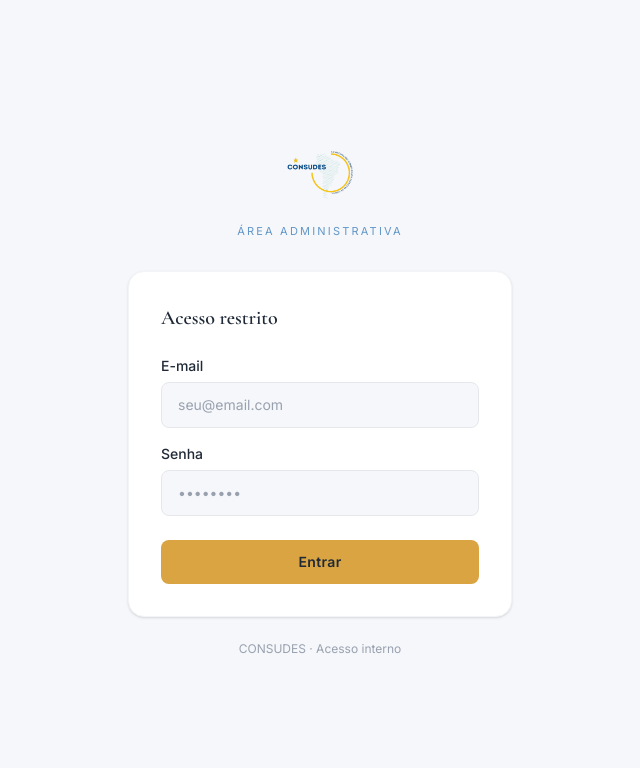
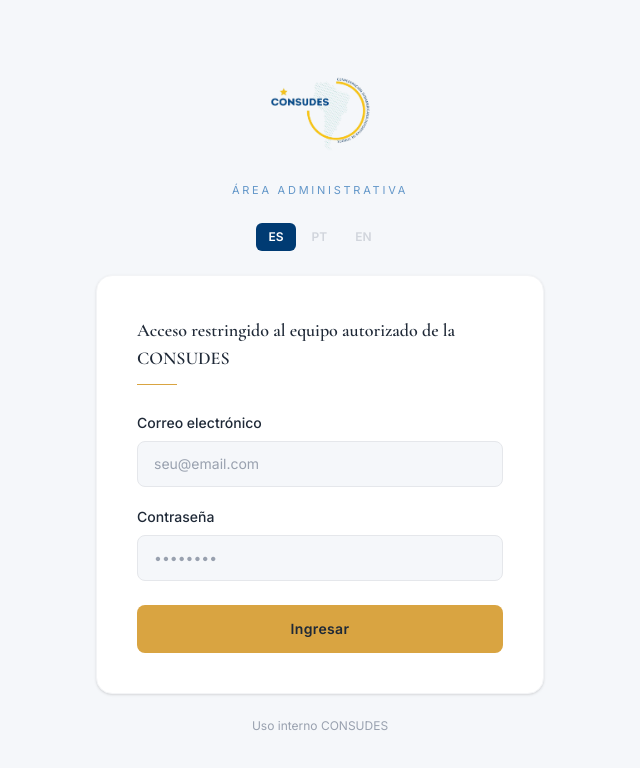
Before and after one commit to lemenezes/consudes-app, a React (Vite) app: page /admin/login in a window 1280 px wide. Shown: the top 768 px of the page, without its empty margins (320-960 px from the left). Built offline with nearby package versions, Linux system fonts and the light colour scheme; no server answers.

Commit message:
feat(admin): login institucional CONSUDES com i18n completo, seletor de idioma e layout ampliado

```diff
--- a/src/i18n/translations.ts
+++ b/src/i18n/translations.ts
@@ -138,6 +138,17 @@
         total: 'en total',
         upcomingModules: 'Próximos módulos',
         upcomingDesc: 'Galería, Informes y Federaciones están en desarrollo y estarán disponibles pronto.',
+      },
+      login: {
+        adminArea: 'Área Administrativa',
+        restricted: 'Acceso restringido al equipo autorizado de la CONSUDES',
+        email: 'Correo electrónico',
+        password: 'Contraseña',
+        signIn: 'Ingresar',
+        signingIn: 'Ingresando…',
+        internalAccess: 'Uso interno CONSUDES',
+        errorUnauthorized: 'Acceso no autorizado para este correo.',
+        errorInvalid: 'Credenciales inválidas. Verifique correo y contraseña.',
       },
     },
   },
@@ -280,6 +291,17 @@
         upcomingModules: 'Próximos módulos',
         upcomingDesc: 'Galeria, Relatórios de Transparência e Federações estão em desenvolvimento e serão ativados em breve.',
       },
+      login: {
+        adminArea: 'Área Administrativa',
+        restricted: 'Acesso restrito à equipe autorizada da CONSUDES',
+        email: 'E-mail',
+        password: 'Senha',
+        signIn: 'Entrar',
+        signingIn: 'Entrando…',
+        internalAccess: 'Uso interno CONSUDES',
+        errorUnauthorized: 'Acesso não autorizado para este e-mail.',
+        errorInvalid: 'Credenciais inválidas. Verifique e-mail e senha.',
+      },
     },
   },
 
@@ -421,6 +443,17 @@
         upcomingModules: 'Upcoming modules',
         upcomingDesc: 'Gallery, Reports and Federations are in development and will be available soon.',
       },
+      login: {
+        adminArea: 'Área Administrativa',
+        restricted: 'Restricted to the authorized CONSUDES team',
+        email: 'E-mail',
+        password: 'Password',
+        signIn: 'Sign in',
+        signingIn: 'Signing in…',
+        internalAccess: 'Internal use — CONSUDES',
+        errorUnauthorized: 'Access not authorized for this email.',
+        errorInvalid: 'Invalid credentials. Check email and password.',
+      },
     },
   },
 } satisfies Record<Lang, unknown>;
--- a/src/pages/admin/AdminLoginPage.tsx
+++ b/src/pages/admin/AdminLoginPage.tsx
@@ -2,10 +2,19 @@
 import type { FormEvent } from 'react';
 import { Navigate, useNavigate } from 'react-router-dom';
 import { useAuth } from '../../context/AuthContext';
+import { useLanguage } from '../../context/LanguageContext';
 import { isAdminEmail } from '../../utils/adminAllowlist';
+import type { Lang } from '../../i18n/translations';
+
+const LANGS: { code: Lang; label: string }[] = [
+  { code: 'es', label: 'ES' },
+  { code: 'pt', label: 'PT' },
+  { code: 'en', label: 'EN' },
+];
 
 export default function AdminLoginPage() {
   const { user, signIn } = useAuth();
+  const { t, lang, setLang } = useLanguage();
   const navigate = useNavigate();
 
   const [email, setEmail] = useState('');
@@ -13,7 +22,6 @@
   const [error, setError] = useState<string | null>(null);
   const [loading, setLoading] = useState(false);
 
-  // Já autenticado → redireciona direto
   if (user) {
     return <Navigate to="/admin" replace />;
   }
@@ -22,18 +30,16 @@
     e.preventDefault();
     setError(null);
 
-    // Allowlist check antes de chamar o Supabase
     if (!isAdminEmail(email)) {
-      setError('Acesso não autorizado para este e-mail.');
+      setError(t.admin.login.errorUnauthorized);
       return;
     }
 
     setLoading(true);
-
     const { error: authError } = await signIn(email, password);
 
     if (authError) {
-      setError('Credenciais inválidas. Verifique e-mail e senha.');
+      setError(t.admin.login.errorInvalid);
       setLoading(false);
     } else {
       navigate('/admin', { replace: true });
@@ -41,42 +47,57 @@
   };
 
   return (
-    <div className="min-h-screen bg-[#F5F7FA] flex items-center justify-center p-4">
-      <div className="w-full max-w-sm">
+    <div className="min-h-screen bg-[#F5F7FA] flex items-center justify-center p-6">
+      <div className="w-full max-w-md">
         {/* Logo + título */}
-        <div className="text-center mb-8">
+        <div className="text-center mb-6">
           <img
             src="/logo-novo-consudes-removebg-preview-1.png"
             alt="CONSUDES"
-            className="h-16 w-auto mx-auto mb-4"
+            className="h-24 w-auto mx-auto mb-5"
           />
-          <p className="text-[11px] tracking-[0.2em] uppercase text-[#0057A8]/60 font-['Inter']">
-            Área Administrativa
+          <p className="text-[11px] tracking-[0.25em] uppercase text-[#0057A8]/60 font-['Inter']">
+            {t.admin.login.adminArea}
           </p>
         </div>
 
+        {/* Seletor de idioma */}
+        <div className="flex justify-center gap-1 mb-6">
+          {LANGS.map(({ code, label }) => (
+            <button
+              key={code}
+              onClick={() => setLang(code)}
+              className={`px-3 py-1.5 rounded-md text-xs font-semibold transition-colors ${
+                lang === code
+                  ? 'bg-[#003B73] text-white'
+                  : 'text-gray-300 hover:text-gray-600 hover:bg-gray-50'
+              }`}
+            >
+              {label}
+            </button>
+          ))}
+        </div>
+
         {/* Card */}
-        <div className="bg-white rounded-2xl shadow-sm border border-gray-100 p-8">
-          <h1 className="text-xl font-['Cormorant_Garamond'] font-semibold text-[#1F2937] mb-6">
-            Acesso restrito
+        <div className="bg-white rounded-2xl shadow-sm border border-gray-100 px-10 py-10">
+          <h1 className="text-lg font-['Cormorant_Garamond'] font-semibold text-[#1F2937] mb-1">
+            {t.admin.login.restricted}
           </h1>
+          <div className="w-10 h-px bg-[#D9A441] mb-7 mt-3" />
 
           {error && (
             <div
               role="alert"
-              className="mb-5 px-4 py-3 rounded-lg bg-red-50 border border-red-100 text-sm text-red-700"
+              className="mb-6 px-4 py-3 rounded-lg bg-red-50 border border-red-100 text-sm text-red-700"
             >
               {error}
             </div>
           )}
 
-          <form onSubmit={handleSubmit} noValidate className="space-y-4">
+          <form onSubmit={handleSubmit} noValidate className="space-y-5">
             <div>
-              <label
-                htmlFor="email"
-                className="block text-sm font-medium text-[#1F2937] mb-1.5"
-              >
-                E-mail
+              <label htmlFor="email" className="block text-sm font-medium text-[#1F2937] mb-2">
+                {t.admin.login.email}
               </label>
               <input
                 id="email"
@@ -91,11 +112,8 @@
             </div>
 
             <div>
-              <label
-                htmlFor="password"
-                className="block text-sm font-medium text-[#1F2937] mb-1.5"
-              >
-                Senha
+              <label htmlFor="password" className="block text-sm font-medium text-[#1F2937] mb-2">
+                {t.admin.login.password}
               </label>
               <input
                 id="password"
@@ -112,15 +130,15 @@
             <button
               type="submit"
               disabled={loading}
-              className="w-full py-3 rounded-lg bg-[#D9A441] text-[#1F2937] text-sm font-semibold tracking-wide hover:bg-[#c8942e] active:bg-[#b88326] disabled:opacity-60 disabled:cursor-not-allowed transition-colors mt-2"
+              className="w-full py-3.5 rounded-lg bg-[#D9A441] text-[#1F2937] text-sm font-semibold tracking-wide hover:bg-[#c8942e] active:bg-[#b88326] disabled:opacity-60 disabled:cursor-not-allowed transition-colors mt-1"
             >
-              {loading ? 'Entrando…' : 'Entrar'}
+              {loading ? t.admin.login.signingIn : t.admin.login.signIn}
             </button>
           </form>
         </div>
 
         <p className="text-center text-xs text-gray-400 mt-6">
-          CONSUDES &middot; Acesso interno
+          {t.admin.login.internalAccess}
         </p>
       </div>
     </div>
```
